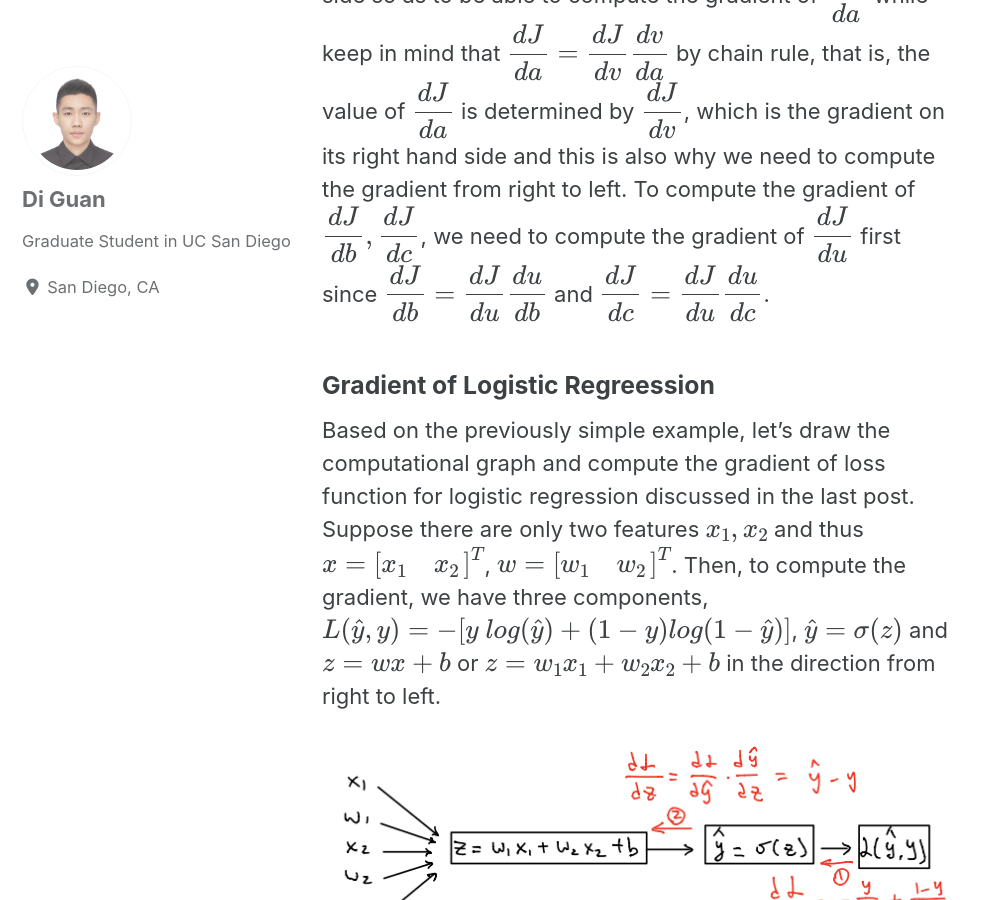
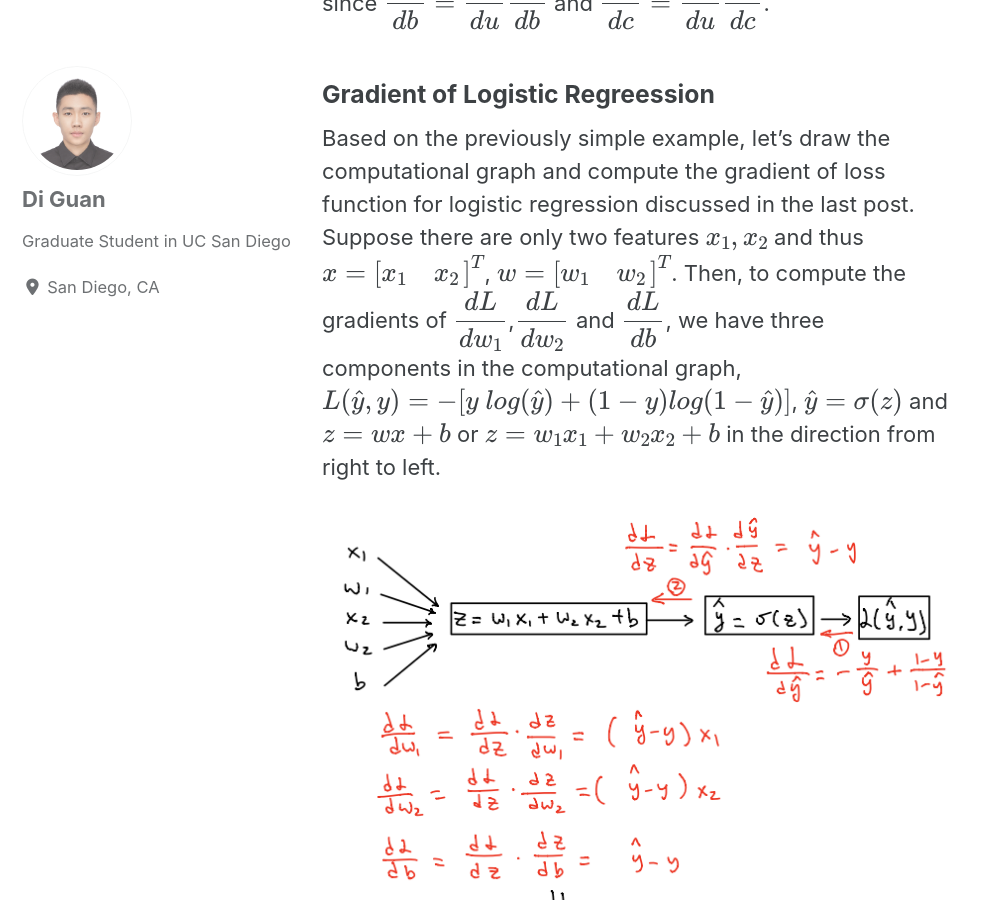
Before and after one commit to guandi1995/guandi1995.github.io, a Jekyll site: the page built from _posts/2020-04-25-Computational Graph and Backpropagation.md, in a window 1280 px wide and 900 px high, scrolled down 2481 px. Shown: the whole window, without its empty margins (0-987 px from the left). Built offline with Jekyll 4.4.1, drawn with Linux system fonts in a browser that asks for light colours; cached includes are drawn as plain includes; nearby versions of some CDN libraries; formulas are drawn with MathJax 3.

Commit message:
gradient

```diff
--- a/_posts/2020-04-25-Computational Graph and Backpropagation.md
+++ b/_posts/2020-04-25-Computational Graph and Backpropagation.md
@@ -7,7 +7,7 @@
 mathjax: "true"
 ---
 
-<img src="{{ site.url }}{{ site.baseurl }}/images/loss_function/header_image.jpg" alt="">
+<img src="{{ site.url }}{{ site.baseurl }}/images/computational graph/header_image.jpg" alt="">
 
 In the previous post, we address the topics of gradient descent in order to minimize the loss function. Now we have to get familiar to computing the analytic gradient for arbitrarily complex function by using the framework of computational graphs. We can apply computational graph to represent any function with forward pass and backward pass so that we could use the computational graph to compute the gradient or derivative of the loss function with respect to the parameters.
 
@@ -25,6 +25,6 @@
 
 ### Gradient of Logistic Regreession
 
-Based on the previously simple example, let's draw the computational graph and compute the gradient of loss function for logistic regression discussed in the last post. Suppose there are only two features $$x_1,x_2$$ and thus $$x=\begin{bmatrix}x_1&x_2\\\end{bmatrix}^T$$, $$w=\begin{bmatrix}w_1&w_2\\\end{bmatrix}^T$$. Then, to compute the gradient, we have three components, $$L(\hat{y},y)=-[y~log(\hat{y})+(1-y)log(1-\hat{y})]$$, $$\hat{y}=\sigma(z)$$ and $$z=wx+b$$ or $$z=w_1x_1+w_2x_2+b$$ in the direction from right to left.
+Based on the previously simple example, let's draw the computational graph and compute the gradient of loss function for logistic regression discussed in the last post. Suppose there are only two features $$x_1,x_2$$ and thus $$x=\begin{bmatrix}x_1&x_2\\\end{bmatrix}^T$$, $$w=\begin{bmatrix}w_1&w_2\\\end{bmatrix}^T$$. Then, to compute the gradients of $$\dfrac{dL}{dw_1}$$,$$\dfrac{dL}{dw_2}$$ and $$\dfrac{dL}{db}$$, we have three components in the computational graph, $$L(\hat{y},y)=-[y~log(\hat{y})+(1-y)log(1-\hat{y})]$$, $$\hat{y}=\sigma(z)$$ and $$z=wx+b$$ or $$z=w_1x_1+w_2x_2+b$$ in the direction from right to left.
 
 <img src="{{ site.url }}{{ site.baseurl }}/images/computational graph/logistic_regression_gradient.PNG" alt="">
```
Also changed, not shown: images/computational graph/header_img.jpg (added).
